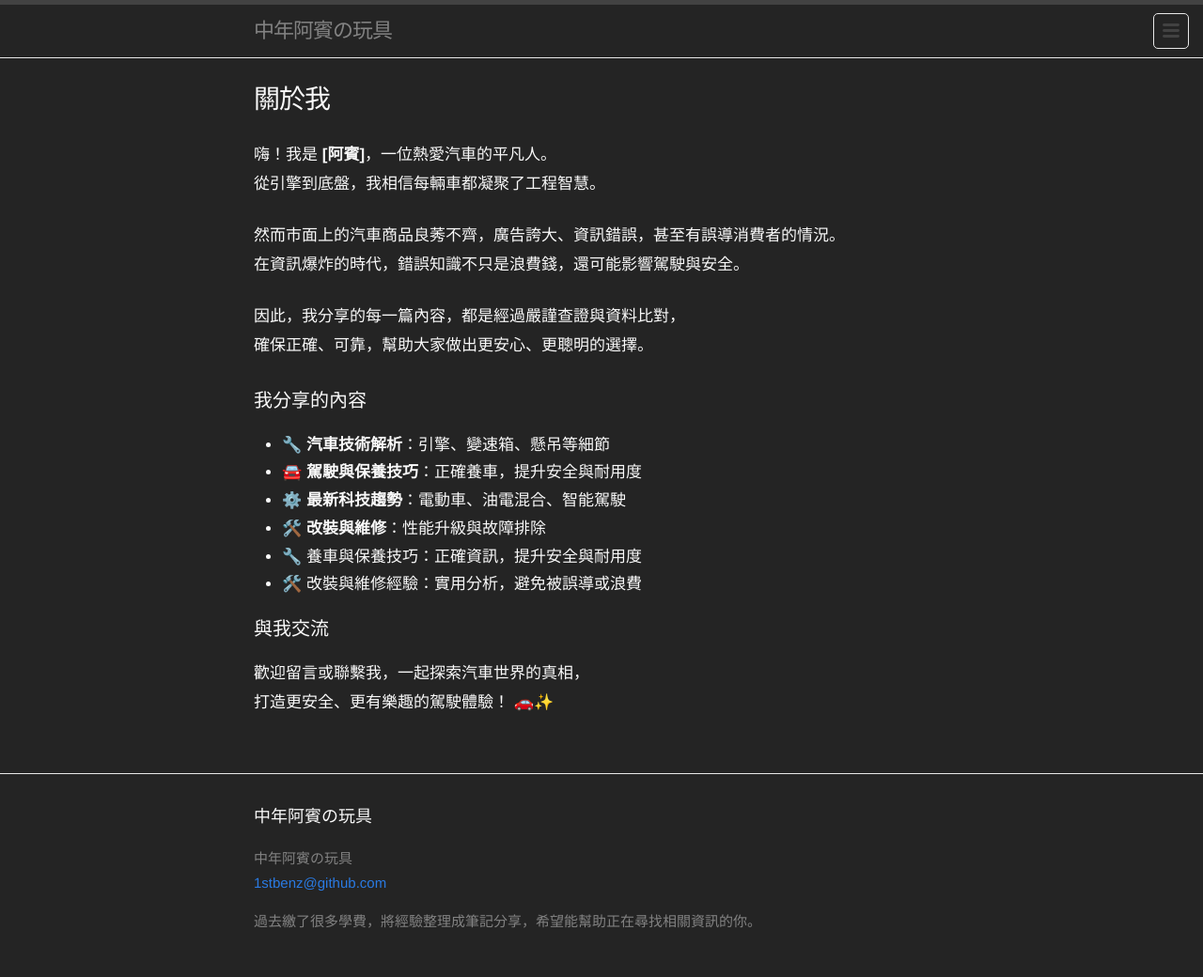
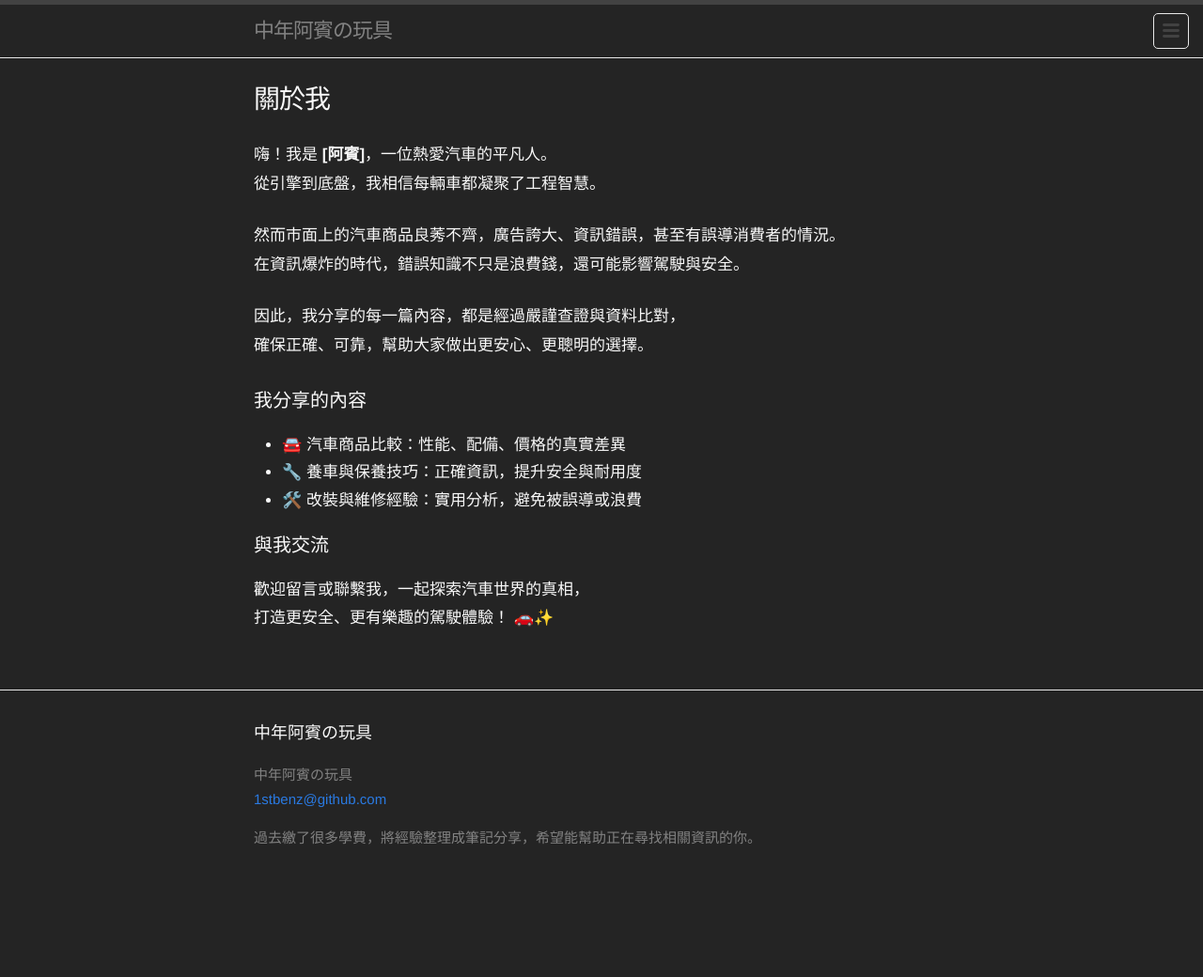
Before and after one commit to 1stbenz/1stbenz.github.io, a Jekyll site: the page built from about.md, in a window 1280 px wide. Shown: the whole page at 94% size. Built offline with Jekyll 4.4.1, drawn with Linux system fonts in a browser that asks for light colours; after the commit the page ends 950 px from its top, so only the background shows below that.

Commit message:
Update about.md

```diff
--- a/about.md
+++ b/about.md
@@ -14,10 +14,7 @@ permalink: /about/
 確保正確、可靠，幫助大家做出更安心、更聰明的選擇。
 
 ### 我分享的內容
-- 🔧 **汽車技術解析**：引擎、變速箱、懸吊等細節
-- 🚘 **駕駛與保養技巧**：正確養車，提升安全與耐用度
-- ⚙️ **最新科技趨勢**：電動車、油電混合、智能駕駛
-- 🛠️ **改裝與維修**：性能升級與故障排除
+- 🚘 汽車商品比較：性能、配備、價格的真實差異
 - 🔧 養車與保養技巧：正確資訊，提升安全與耐用度
 - 🛠️ 改裝與維修經驗：實用分析，避免被誤導或浪費
 
```
